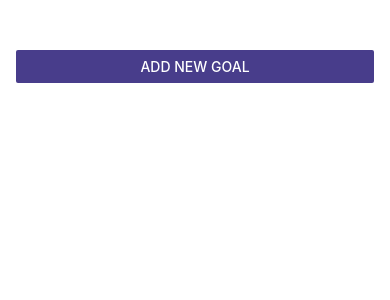
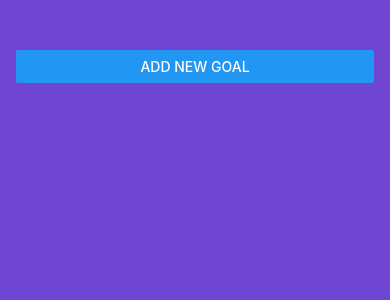
Before and after one commit to tfbielawski/udemyrn, a React Native app: screen / in a window 390 px wide. Shown: the top 300 px of the page. Built offline with nearby package versions, Linux system fonts and the light colour scheme.

Commit message:
Adding StatusBar

```diff
--- a/App.js
+++ b/App.js
@@ -2,6 +2,7 @@ import { useState } from "react";
 import GoalItem from "./components/GoalItem";
 import GoalInput from "./components/GoalInput";
 import { StyleSheet, View, FlatList, Button } from "react-native";
+import { StatusBar } from "expo-status-bar";
 
 export default function App() {
   //State to hold the modal visibility
@@ -44,18 +45,18 @@ export default function App() {
   }
 
   return (
+    <>
+    <StatusBar style="light" />
       <View style={styles.appContainer}>
         {/* Styles are JS Objects. Preferrable to use a style component */}
-      <Button
-        title="Add New Goal"
-        color="darkslateblue"
-        onPress={startAddGoalHandler}
-      />
-      {modalIsVisible && <GoalInput
+        <Button title="Add New Goal" onPress={startAddGoalHandler} />
+        {modalIsVisible && (
+          <GoalInput
             visble={modalIsVisible}
             onAddGoal={addGoalHandler}
             onCancel={endAddGoalHandler}
-      />}
+          />
+        )}
         {/* <GoalInput
         visble={modalIsVisible}
         onAddGoal={addGoalHandler}
@@ -80,6 +81,7 @@ export default function App() {
           />
         </View>
       </View>
+    </>
   );
 }
 
@@ -88,6 +90,7 @@ const styles = StyleSheet.create({
     flex: 1, //takes the height of outer container
     padding: 50,
     paddingHorizontal: 16, //Left and right padding
+    backgroundColor: "#6e46d2",
   },
 
   goalsContainer: {
```
Lines whose indentation alone changed are shown as unchanged.
